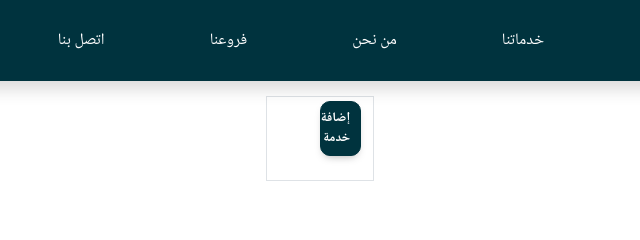
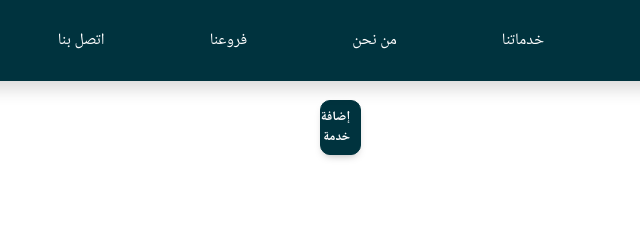
Before and after one commit to TasAlluhimi/Awon, a plain HTML site: page adminService.html in a window 1280 px wide. Shown: the top 240 px of the page, 345-985 px from the left. Drawn offline with nearby package versions, Linux system fonts and the light colour scheme; no server answers.

Commit message:
removing border

```diff
--- a/adminService.html
+++ b/adminService.html
@@ -58,7 +58,7 @@
 
   <!-- adding a service by the admin  -->
     <div class="cont mt-5 p-5 text-center" id="cont">
-        <div class="container border text-end"><button id="add-btn" type="button" class="btn btn-block mb-4"><a href="addService.html">إضافة خدمة</a></button></div>
+        <div class="container text-end"><button id="add-btn" type="button" class="btn btn-block mb-4"><a href="addService.html">إضافة خدمة</a></button></div>
     </div>
 
 </body>
```
